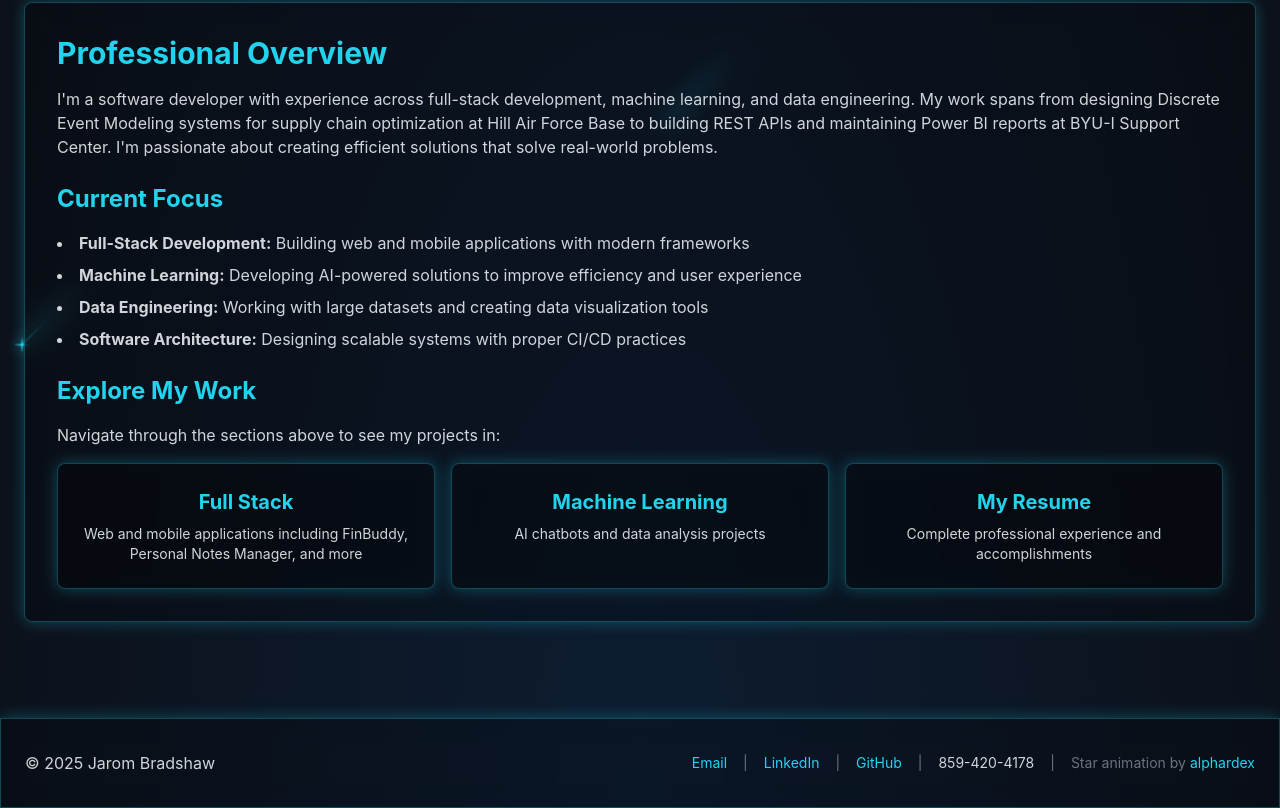
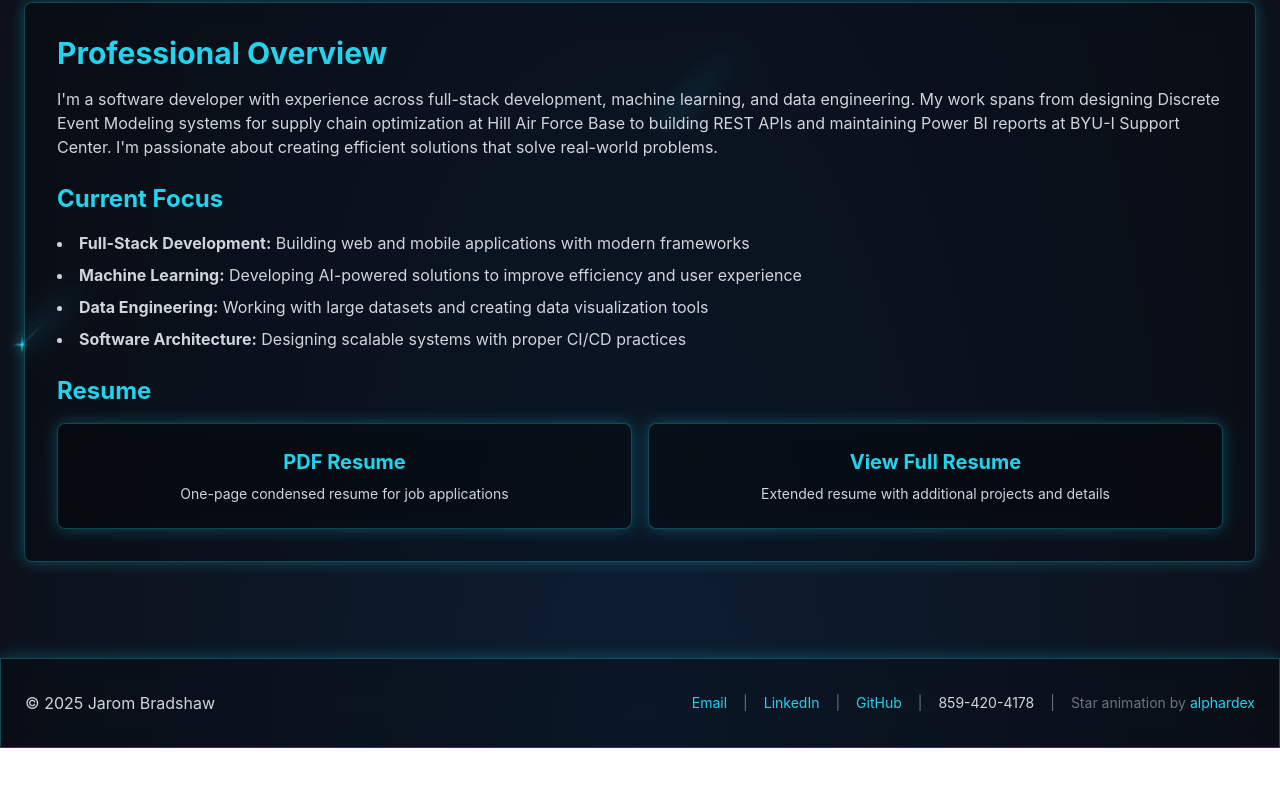
Before and after one commit to jarom-bradshaw/super-duper-adventure, a React (Vite) app: page / in a window 1280 px wide. Shown: the part 766-1574 px from the top of the page. After the commit the page ends 1514 px from the top, so only its background shows below. Built offline with nearby package versions, Linux system fonts and the light colour scheme.

Commit message:
This is the paper version of the resume which would be for recruiters.
I'm not quite sure if I look the professional overview componenet, I might change it a bit, but for now it's good. I'll get some teacher and user feedback.

```diff
--- a/src/pages/Home.tsx
+++ b/src/pages/Home.tsx
@@ -2,6 +2,7 @@ import { useEffect } from 'react';
 import Hero from '../components/Hero';
 import Section from '../components/Section';
 import { Link } from 'react-router-dom';
+import resumePdf from '../assets/Jarom Bradshaw Resume.pdf';
 
 const Home = () => {
   useEffect(() => {
@@ -54,39 +55,26 @@ const Home = () => {
               </li>
             </ul>
 
-            <h3 className="text-2xl font-bold text-cyan-400 mb-4">Explore My Work</h3>
-            <p className="text-gray-300 mb-4">
-              Navigate through the sections above to see my projects in:
-            </p>
-            <div className="grid grid-cols-1 md:grid-cols-3 gap-4">
-              <Link
-                to="/full-stack"
+            <h3 className="text-2xl font-bold text-cyan-400 mb-4">Resume</h3>
+            <div className="grid grid-cols-1 md:grid-cols-2 gap-4">
+              <a
+                href={resumePdf}
+                target="_blank"
+                rel="noopener noreferrer"
                 className="glass-card glass-card-hover rounded-lg p-6 text-center"
               >
-                <h4 className="text-xl font-bold text-cyan-400 mb-2">Full Stack</h4>
+                <h4 className="text-xl font-bold text-cyan-400 mb-2">PDF Resume</h4>
                 <p className="text-gray-300 text-sm">
-                  Web and mobile applications including FinBuddy, Personal Notes Manager,
-                  and more
+                  One-page condensed resume for job applications
                 </p>
-              </Link>
-              <Link
-                to="/ml"
-                className="glass-card glass-card-hover rounded-lg p-6 text-center"
-              >
-                <h4 className="text-xl font-bold text-cyan-400 mb-2">
-                  Machine Learning
-                </h4>
-                <p className="text-gray-300 text-sm">
-                  AI chatbots and data analysis projects
-                </p>
-              </Link>
+              </a>
               <Link
                 to="/resume"
                 className="glass-card glass-card-hover rounded-lg p-6 text-center"
               >
-                <h4 className="text-xl font-bold text-cyan-400 mb-2">My Resume</h4>
+                <h4 className="text-xl font-bold text-cyan-400 mb-2">View Full Resume</h4>
                 <p className="text-gray-300 text-sm">
-                  Complete professional experience and accomplishments
+                  Extended resume with additional projects and details
                 </p>
               </Link>
             </div>
--- /dev/null
+++ b/src/vite-env.d.ts
@@ -0,0 +1,6 @@
+/// <reference types="vite/client" />
+
+declare module '*.pdf' {
+  const src: string;
+  export default src;
+}
```
Also changed, not shown: 1 other file (tests, documents, lock files or other folders).
